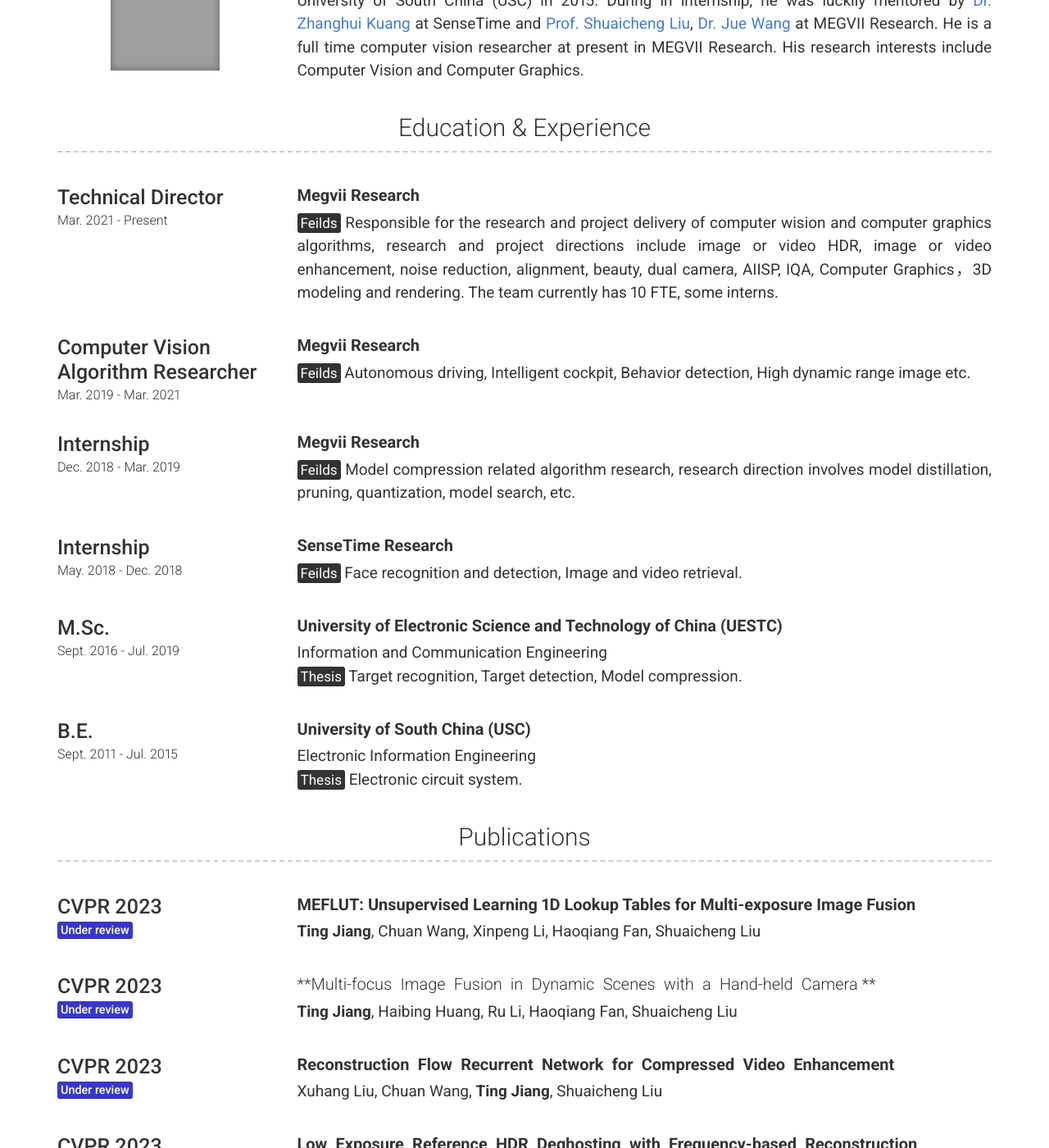
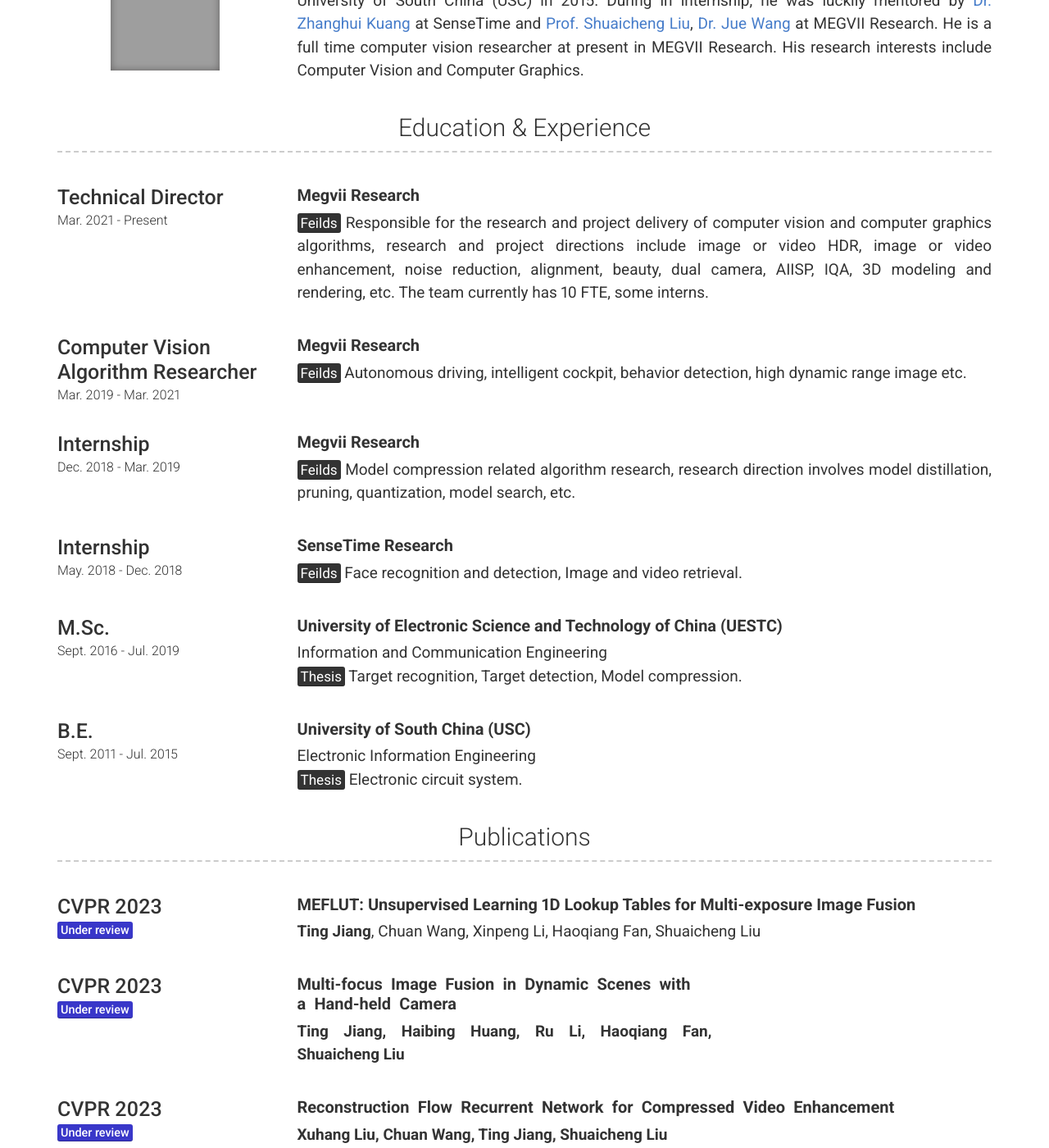
Before and after one commit to Hedlen/Hedlen.github.io, a Jekyll site: the page built from index.md, in a window 1280 px wide and 1400 px high, scrolled down 428 px. Shown: the whole window at 82% size. Built offline with Jekyll 4.4.1, drawn with Linux system fonts in a browser that asks for light colours; nearby versions of some CDN libraries; grey boxes are pictures that could not be loaded.

Commit message:
Update _config.yml

```diff
--- a/_config.yml
+++ b/_config.yml
@@ -61,7 +61,7 @@ content:
         caption:  Mar. 2021 - Present
         description: | # this will include new lines to allow paragraphs
           ## **Megvii Research**
-          <mark>Feilds</mark> Responsible for the research and project delivery of computer wision and computer graphics algorithms, research and project directions include image or video HDR, image or video enhancement, noise reduction, alignment, beauty, dual camera, AIISP, IQA, Computer Graphics，3D modeling and rendering. The team currently has 10 FTE, some interns.
+          <mark>Feilds</mark> Responsible for the research and project delivery of computer vision and computer graphics algorithms, research and project directions include image or video HDR, image or video enhancement, noise reduction, alignment, beauty, dual camera, AIISP, IQA, 3D modeling and rendering, etc. The team currently has 10 FTE, some interns.
       - layout: left
         title: Computer Vision Algorithm Researcher
         # link: www.msg.group
@@ -70,7 +70,7 @@ content:
         caption:  Mar. 2019 - Mar. 2021
         description: | # this will include new lines to allow paragraphs
           ## **Megvii Research**
-          <mark>Feilds</mark>  Autonomous driving, Intelligent cockpit, Behavior detection, High dynamic range image etc.
+          <mark>Feilds</mark>  Autonomous driving, intelligent cockpit, behavior detection, high dynamic range image etc.
       - layout: left
         title: Internship
         # link: www.msg.group
@@ -124,9 +124,9 @@ content:
       - layout: left
         title: CVPR 2023
         # caption:
-        sub_title: <blue_mark>Under review</blue_mark>
+        sub_title: <blue_mark>Under review</blue_mark
         description: | # this will include new lines to allow paragraphs
-          ## **Multi-focus Image Fusion in Dynamic Scenes with a Hand-held Camera **
+          ## **Multi-focus Image Fusion in Dynamic Scenes with a Hand-held Camera**
           **Ting Jiang**, Haibing Huang, Ru Li, Haoqiang Fan, Shuaicheng Liu
 
       - layout: left
```
